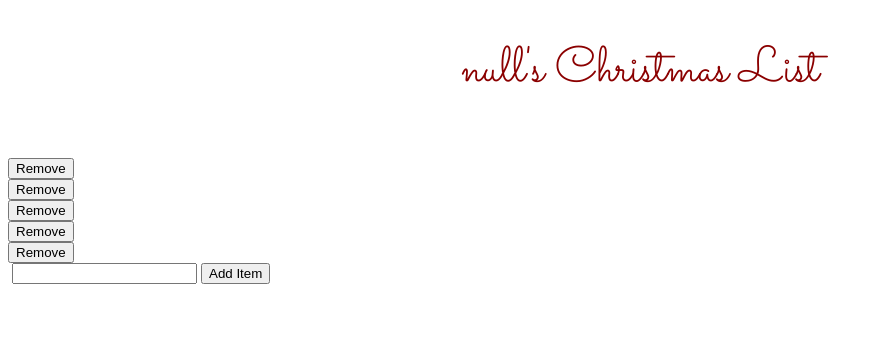
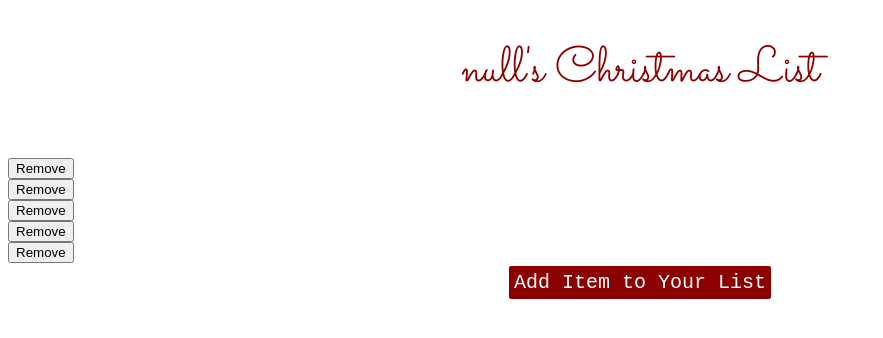
Before and after one commit to AlyssaRSchaefer/Family-Christmas-Lists, a Flask app: page /list in a window 1280 px wide. Shown: the top 338 px of the page, without its empty margins (0-883 px from the left). Run offline with Flask 3, Linux system fonts and the light colour scheme.

Commit message:
trying to fix bug

```diff
--- a/app.py
+++ b/app.py
@@ -51,8 +51,26 @@ def lists():
 
     return render_template('lists.html')
 
-@app.route('/list')
+@app.route('/list', methods=['GET', 'POST'])
 def list():
+    if request.method == 'POST':
+        data=request.get_json()
+        username = data.get('username')
+        #when a user submits adds a new item
+        #bring it back to the server
+        newItem = request.form.get('newitem')
+        #open the file with all of the gift lists
+        with open("Christmas.lists", 'rb') as f:
+            ChristmasLists = pickle.load(f)
+
+        #update the dictionary for the correct user
+        #false means the gift has not been purchased
+        for List in ChristmasLists:
+            if List.get(username):
+                List[newItem] = 0
+        with open("User.info", "wb") as f:
+            pickle.dump(ChristmasLists, f)
+
     return render_template('list.html')
 
 if __name__ == '__main__':
--- a/static/css/list.css
+++ b/static/css/list.css
@@ -3,3 +3,23 @@ h1 {
     color: darkred;
     text-align: center;
 }
+
+#additem {
+    background-color: darkred;
+    color: white;
+    border-radius: 5px;
+    font-size: 20px;
+    font-family: 'Courier New', Courier, monospace;
+    border: 3px solid white;
+    padding: 5px;
+}
+
+#additem:hover {
+    cursor: mouse;
+    background-color: green;
+}
+
+#iteminput {
+    font-family: 'Courier New', Courier, monospace;
+    display: none;
+}
--- a/static/javascript/list.js
+++ b/static/javascript/list.js
@@ -5,7 +5,7 @@ document.addEventListener('DOMContentLoaded', function() {
     document.getElementById("heading").innerHTML = buttonName + "'s Christmas List"
 
     //get the name of the user from localStorage
-    var username = localStorage.getItem('username')
+    username = localStorage.getItem('username')
     //check if the username pressed their own button
     //They are only allowed to edit their own list.
     if (username!=buttonName){
--- a/templates/list.html
+++ b/templates/list.html
@@ -42,16 +42,38 @@
             </tr>
         </form>
     </table>
-    <form id="addToYourList">
-        <img id="checkbox1">
-        <input type="text">
-        <input type="button" value="Add Item" id="additem">
+    <form id="addToYourList" method="POST" action="/list">
+        <center>
+            <input type="button" value="Add Item to Your List" id="additem" onclick="AskForItem()">
+        </center>
+        <center id="iteminput">
+            <label for="newitem">Enter Item: </label>
+            <input type="text" id="newitem" oninput="addToList()">
+        </center>
     </form>
     <script>
+
+    var username = none;
+
         {% if ListData %}
             var List = {{ ListData|tojson }};
         {% else %}
             console.log("null list");
         {% endif %}
+
+    function AskForItem(){
+        document.getElementById('iteminput').style.display='block';
+    }
+
+    function AddtoList() {
+        //send the username to the flask app.py
+        fetch('/list', {
+            method: 'POST',
+            headers: {
+                'Content-Type': 'application/json',
+            },
+            body: JSON.stringify({username: username }),
+        });
+    }
     </script>
 </body>
```
Also changed, not shown: 1 other file.
